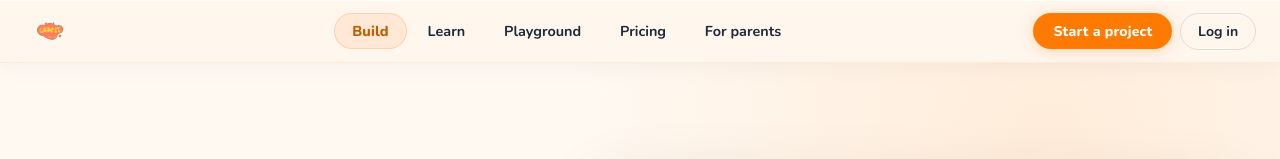
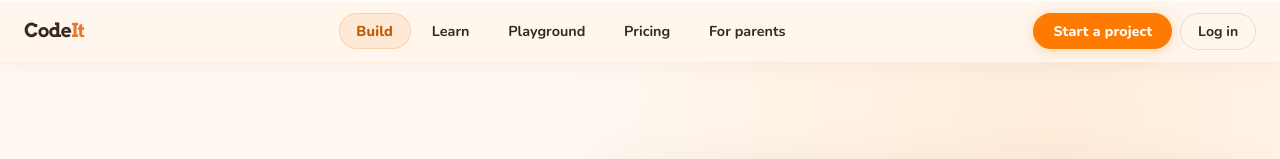
Before and after one commit to alqudah1/CodeIt, a React (Create React App) app in the folder packages/gamified-elearning/: page / in a window 1280 px wide. Shown: the top 159 px of the page. Built offline with nearby package versions, Linux system fonts and the light colour scheme; no server answers; the HTML template or start-up script is replaced by a standard one.

Commit message:
refactor(header): make the CodeIt brand readable

```diff
--- a/packages/gamified-elearning/src/pages/Header/Header.css
+++ b/packages/gamified-elearning/src/pages/Header/Header.css
@@ -4,7 +4,7 @@
      Cream:  #FFF6ED   background
      Orange: #FF7A00   primary / CTA
      Purple: #A855F7   accent highlights only
-     Dark:   #1F2937   text / strokes
+     Dark:   #38291F   text / strokes
    ================================================================ */
 
 /* ── Sticky shell ─────────────────────────────────────────────── */
@@ -19,7 +19,7 @@
   border-bottom: 1px solid rgba(255, 122, 0, 0.09);
   box-shadow:
     0 1px 0 rgba(255, 255, 255, 0.85) inset,
-    0 2px 24px rgba(31, 41, 55, 0.05);
+    0 2px 24px rgba(56, 41, 31, 0.05);
 }
 
 /* ── Inner row ────────────────────────────────────────────────── */
@@ -42,15 +42,20 @@
   margin-right: 0.5rem;
 }
 
-.site-header__logo-img {
-  height: 52px;
-  width: auto;
-  object-fit: contain;
-  display: block;
-  background: transparent;
-  padding: 0;
-  border: 0;
-  box-shadow: none;
+.site-header__wordmark {
+  display: inline-flex;
+  align-items: baseline;
+  color: #38291F;
+  font-family: 'Arvo', Georgia, serif;
+  font-size: 1.2rem;
+  font-weight: 700;
+  letter-spacing: -0.045em;
+  line-height: 1;
+}
+
+.site-header__wordmark strong {
+  color: #E9782E;
+  font: inherit;
 }
 
 /* ── Hamburger ────────────────────────────────────────────────── */
@@ -73,7 +78,7 @@
   display: block;
   width: 22px;
   height: 2px;
-  background: #1F2937;
+  background: #38291F;
   border-radius: 2px;
   transition: transform 0.22s ease, opacity 0.22s ease;
 }
@@ -112,7 +117,7 @@
   font-family: 'Nunito', 'Arvo', sans-serif;
   font-size: 0.9rem;
   font-weight: 700;
-  color: #1F2937;
+  color: #38291F;
   text-decoration: none;
   border-radius: 999px;
   border: 1.5px solid transparent;
@@ -324,7 +329,7 @@
   border-radius: 16px;
   box-shadow:
     0 4px 6px rgba(0,0,0,0.04),
-    0 12px 40px rgba(31, 41, 55, 0.12);
+    0 12px 40px rgba(56, 41, 31, 0.12);
   padding: 0.55rem 0.45rem;
   z-index: 600;
   animation: hdr-drop-in 0.15s ease;
@@ -360,12 +365,12 @@
   font-family: 'Nunito', sans-serif;
   font-size: 0.68rem;
   font-weight: 700;
-  color: #9CA3AF;
+  color: #A48773;
 }
 
 .site-header__dropdown-xp-bar {
   height: 5px;
-  background: rgba(31,41,55,0.08);
+  background: rgba(56, 41, 31,0.08);
   border-radius: 999px;
   overflow: hidden;
 }
@@ -382,7 +387,7 @@
   font-family: 'Nunito', 'Arvo', sans-serif;
   font-size: 0.73rem;
   font-weight: 800;
-  color: #9CA3AF;
+  color: #A48773;
   text-transform: uppercase;
   letter-spacing: 0.07em;
   padding: 0.25rem 0.75rem 0.55rem;
@@ -395,7 +400,7 @@
   font-family: 'Nunito', 'Arvo', sans-serif;
   font-size: 0.88rem;
   font-weight: 600;
-  color: #1F2937;
+  color: #38291F;
   text-decoration: none;
   padding: 0.5rem 0.75rem;
   border-radius: 10px;
@@ -425,7 +430,7 @@
 
 .site-header__dropdown-divider {
   height: 1px;
-  background: rgba(31, 41, 55, 0.07);
+  background: rgba(56, 41, 31, 0.07);
   margin: 0.35rem 0.3rem;
 }
 
@@ -434,7 +439,7 @@
   font-family: 'Nunito', 'Arvo', sans-serif;
   font-size: 0.83rem;
   font-weight: 700;
-  color: #6B7280;
+  color: #785B49;
   background: none;
   border: none;
   cursor: pointer;
@@ -443,8 +448,8 @@
   transition: color 0.15s, background 0.15s;
 }
 .site-header__logout:hover {
-  color: #1F2937;
-  background: rgba(31, 41, 55, 0.06);
+  color: #38291F;
+  background: rgba(56, 41, 31, 0.06);
 }
 .site-header__logout:focus-visible {
   outline: 2px solid #FF7A00;
@@ -456,11 +461,11 @@
   font-family: 'Nunito', 'Arvo', sans-serif;
   font-size: 0.88rem;
   font-weight: 700;
-  color: #1F2937;
+  color: #38291F;
   text-decoration: none;
   padding: 0.5rem 1.05rem;
   border-radius: 999px;
-  border: 1.5px solid rgba(31, 41, 55, 0.12);
+  border: 1.5px solid rgba(56, 41, 31, 0.12);
   transition: background 0.18s, border-color 0.18s, color 0.18s;
 }
 .site-header__login:hover {
@@ -494,7 +499,7 @@
     border: 1.5px solid rgba(255, 122, 0, 0.10);
     border-radius: 16px;
     padding: 1rem 1.1rem 1.2rem;
-    box-shadow: 0 12px 40px rgba(31, 41, 55, 0.10);
+    box-shadow: 0 12px 40px rgba(56, 41, 31, 0.10);
     z-index: 490;
   }
   .site-header__body.is-open { display: flex; }
@@ -527,7 +532,7 @@
     justify-content: flex-start;
     gap: 0.6rem;
     padding-top: 0.8rem;
-    border-top: 1px solid rgba(31, 41, 55, 0.06);
+    border-top: 1px solid rgba(56, 41, 31, 0.06);
     width: 100%;
   }
 
@@ -537,5 +542,4 @@
 
 @media (max-width: 480px) {
   .site-header__inner { padding: 0 1rem; height: 56px; }
-  .site-header__logo-img { height: 40px; }
 }
--- a/packages/gamified-elearning/src/pages/Header/Header.js
+++ b/packages/gamified-elearning/src/pages/Header/Header.js
@@ -65,7 +65,7 @@ export default function Header() {
     <header className="site-header">
       <div className="site-header__inner">
         <Link to="/" className="site-header__logo" aria-label="CodeIt home">
-          <img src="/brand/CodeItRG.svg" alt="CodeIt" className="site-header__logo-img" />
+          <span className="site-header__wordmark" aria-hidden="true">Code<strong>It</strong></span>
         </Link>
 
         <button
```
